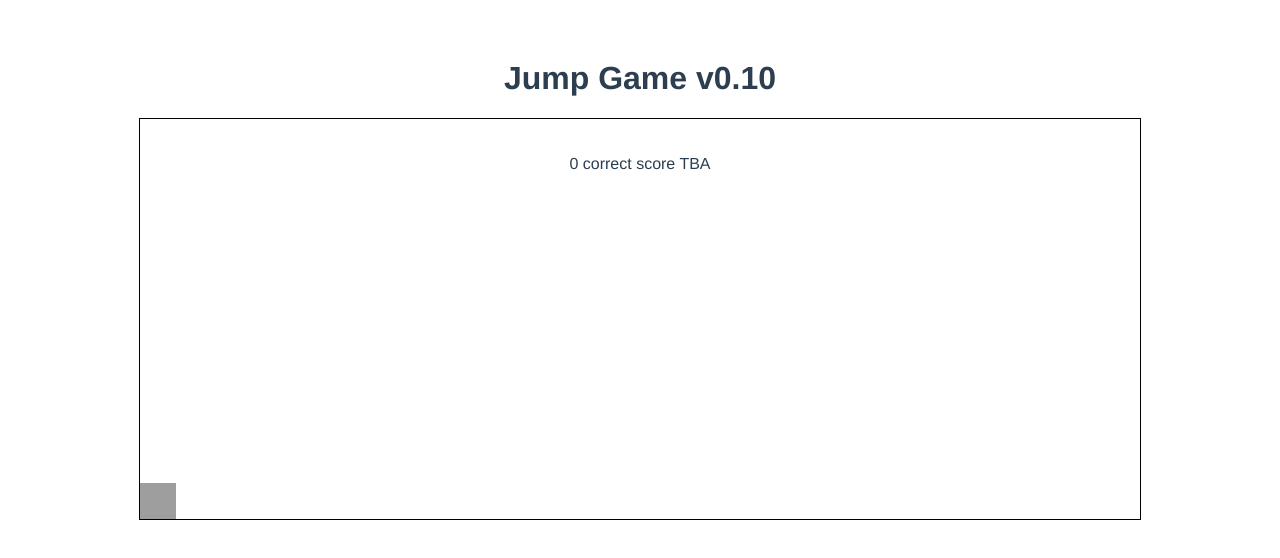
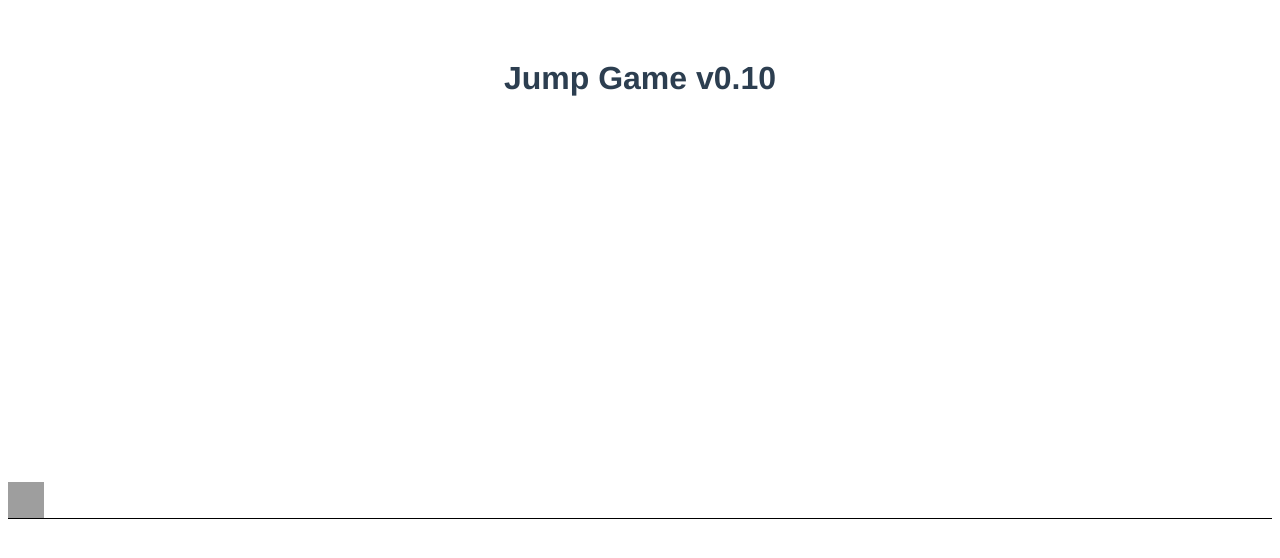
Before and after one commit to Vidmasas/JumpGame, a Vue app: page / in a window 1280 px wide. Shown: the top 558 px of the page. Built offline with nearby package versions, Linux system fonts and the light colour scheme; grey boxes are pictures that could not be loaded.

Commit message:
Fix world area

```diff
--- a/src/components/GameWorld.vue
+++ b/src/components/GameWorld.vue
@@ -9,7 +9,6 @@
 
     </div>
     <div id="block"></div>
-    <div>{{ score }} correct score TBA</div>
   </div>
 </template>
 
@@ -19,12 +18,10 @@ export default {
   data() {
     return {
       activeJump: false,
-      counter: 0,
-      score: 0,
+      worldHeight: 400, // DO NOT CHANGE
       // Game settings
       jumpSpeed: 1000, //ms // TBA
       gameSpeed: 2, //s higher is slower
-      worldHeight: 400, //px
       blockWidth: 280, //px
       blockHeight: 80, //px // TBA
       characterWidth: 36, //px
@@ -53,15 +50,10 @@ export default {
       let characterWidth = parseInt(window.getComputedStyle(characterElement).getPropertyValue("width"));
       let blockTop = parseInt(window.getComputedStyle(blockElement).getPropertyValue("top"));
       let blockLeft = parseInt(window.getComputedStyle(blockElement).getPropertyValue("left"));
-      let blockWidth = parseInt(window.getComputedStyle(blockElement).getPropertyValue("width"));
       if (blockLeft < characterWidth && blockTop < characterTop) {
         blockElement.style.animation = "none";
         blockElement.style.display = "none";
-        alert("You lose, your score is " + this.score);
-        this.score = 0;
-      } else if (blockLeft < characterWidth && blockLeft > 0 && characterTop < blockTop) {
-        this.counter++;
-        this.score = Math.floor(this.counter/this.gameSpeed/blockWidth);
+        alert("You lose");
       }
     }, 1)
 
@@ -82,8 +74,7 @@ export default {
 <style lang="scss">
 #world {
   margin: auto;
-  width: 1000px;
-  border: 1px solid black;
+  border-bottom: 1px solid black;
 }
 #character {
   position: relative;
@@ -99,14 +90,13 @@ export default {
 #block {
   position: relative;
   animation: block linear infinite;
-  animation-duration: 2s;
   background-color: green;
   background-image: url("https://screenshot.click/23-01-q8x9s-t1wjn.png");
 }
 
 @keyframes block {
-  0%{left: 900px}
-  100%{left: -40px}
+  0%{left: 2000px}
+  100%{left: -400px}
 }
 
 @keyframes jump {
```
